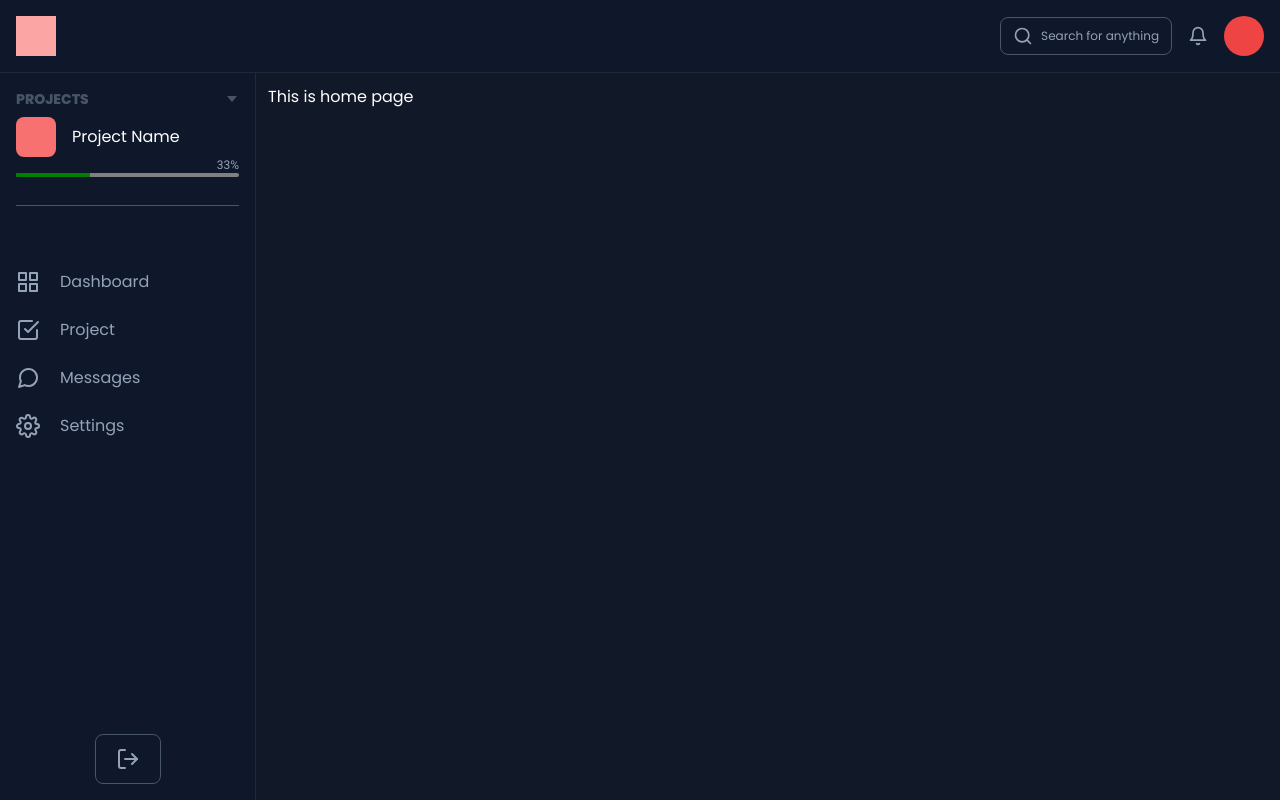
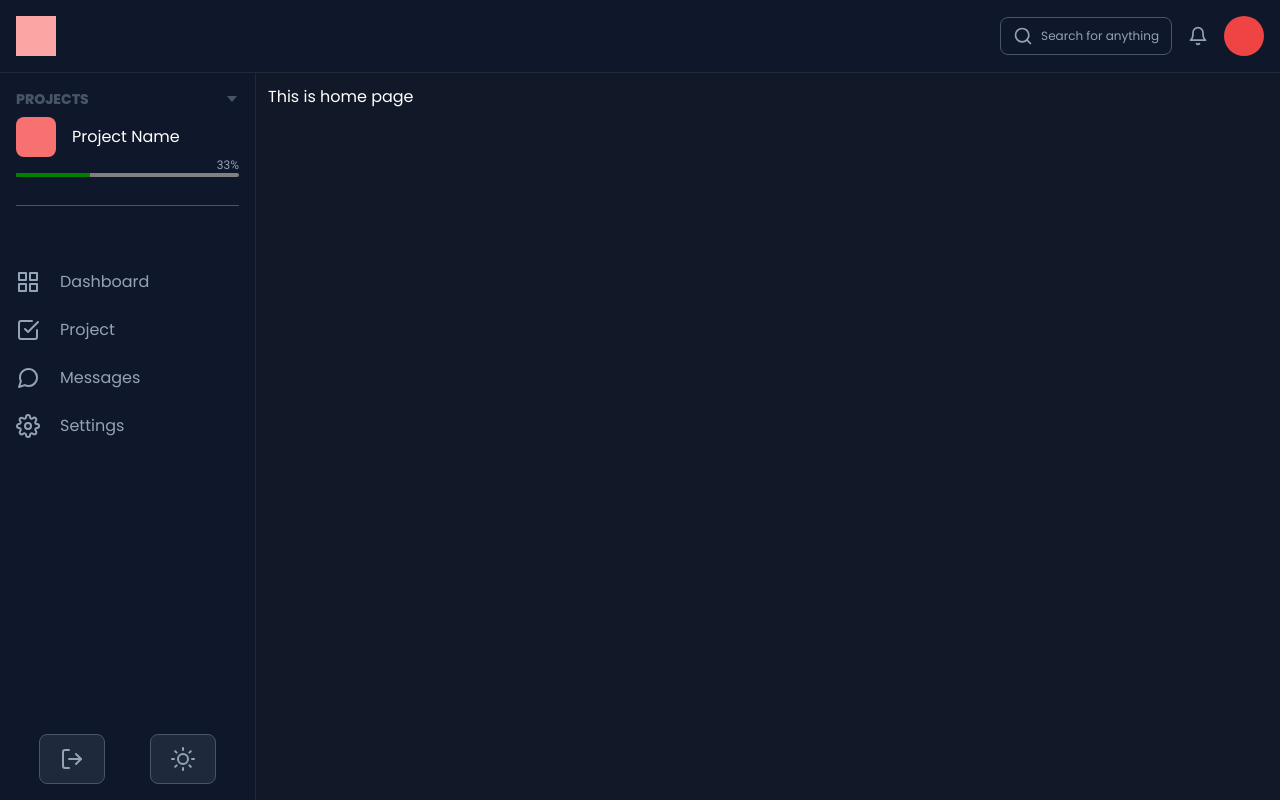
Before and after one commit to naqet/company-management-system, a Next.js app in the folder front/: page / in a window 1280 px wide. Built offline with nearby package versions, Linux system fonts and the light colour scheme.

Commit message:
feat(themeSwitch): Add button with state

```diff
--- /dev/null
+++ b/front/components/Sidebar/ThemeSwitch/index.tsx
@@ -0,0 +1,18 @@
+"use client";
+
+import { useState } from "react";
+import { FiMoon, FiSun } from "react-icons/fi";
+
+export default function ThemeSwitch() {
+  const [lightMode, setLightMode] = useState(false);
+
+  return (
+    <button
+      type="button"
+      className="border-hover text-hover rounded-lg text-2xl block py-3 px-5 dark:bg-slate-800 "
+      onClick={() => setLightMode((prevState) => !prevState)}
+    >
+      {lightMode ? <FiMoon /> : <FiSun />}
+    </button>
+  );
+}
--- a/front/components/Sidebar/index.tsx
+++ b/front/components/Sidebar/index.tsx
@@ -3,6 +3,7 @@ import { FiLogOut } from "react-icons/fi";
 import MainMenu from "./MainMenu";
 import ProjectSwitch from "./ProjectSwitch";
 import SmallProjectInfo from "./ProjectSwitch/SmallProjectInfo";
+import ThemeSwitch from "./ThemeSwitch";
 
 export default function Sidebar() {
   return (
@@ -20,12 +21,15 @@ export default function Sidebar() {
           <Link
             title="Log out"
             href="/logout"
-            className="border-hover text-hover rounded-lg text-2xl block py-3 px-5"
+            className="border-hover text-hover rounded-lg text-2xl block py-3 px-5 dark:bg-slate-800 "
             tabIndex={0}
           >
             <FiLogOut />
           </Link>
         </li>
+        <li>
+          <ThemeSwitch />
+        </li>
       </ul>
     </aside>
   );
```
